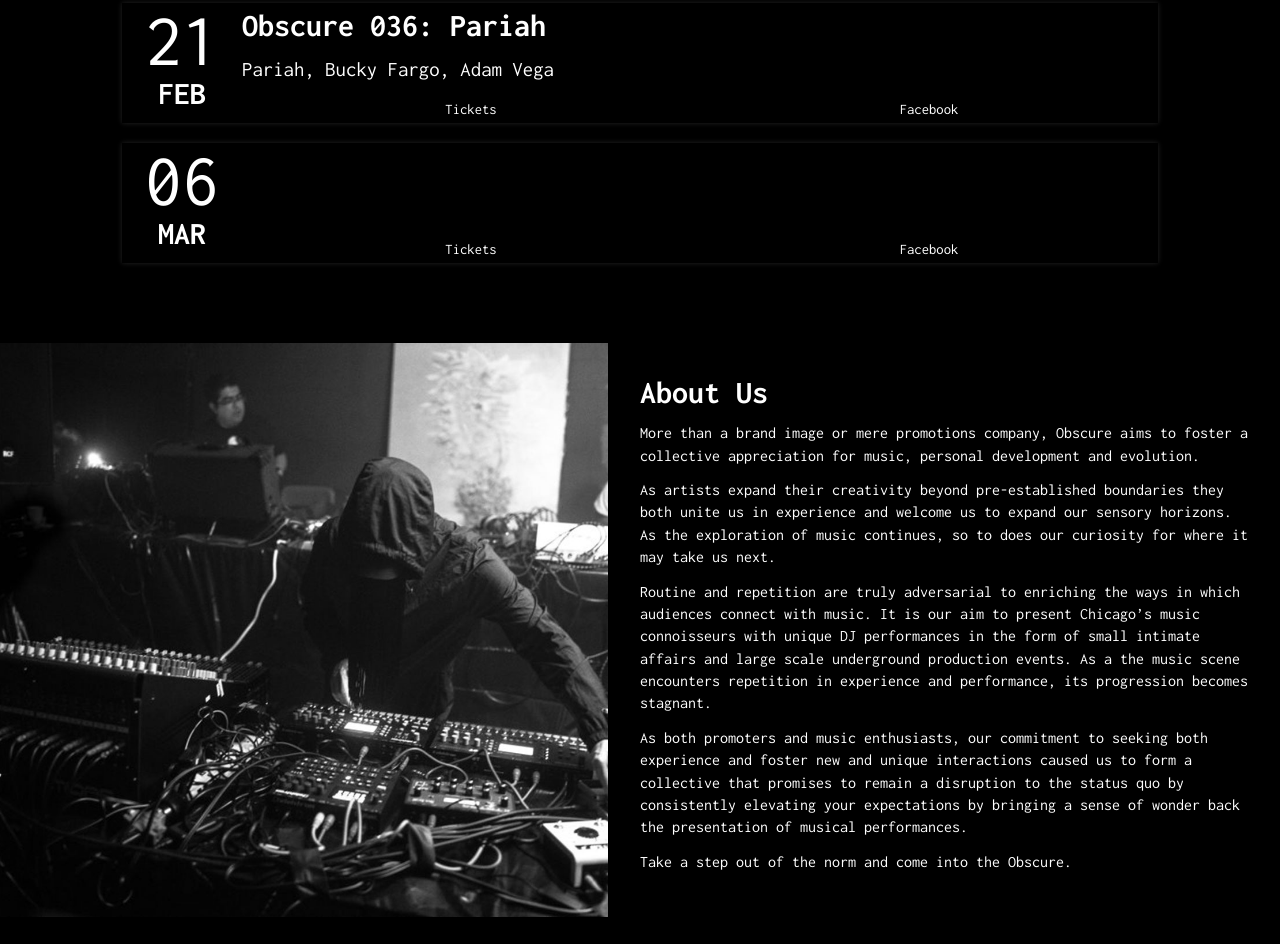
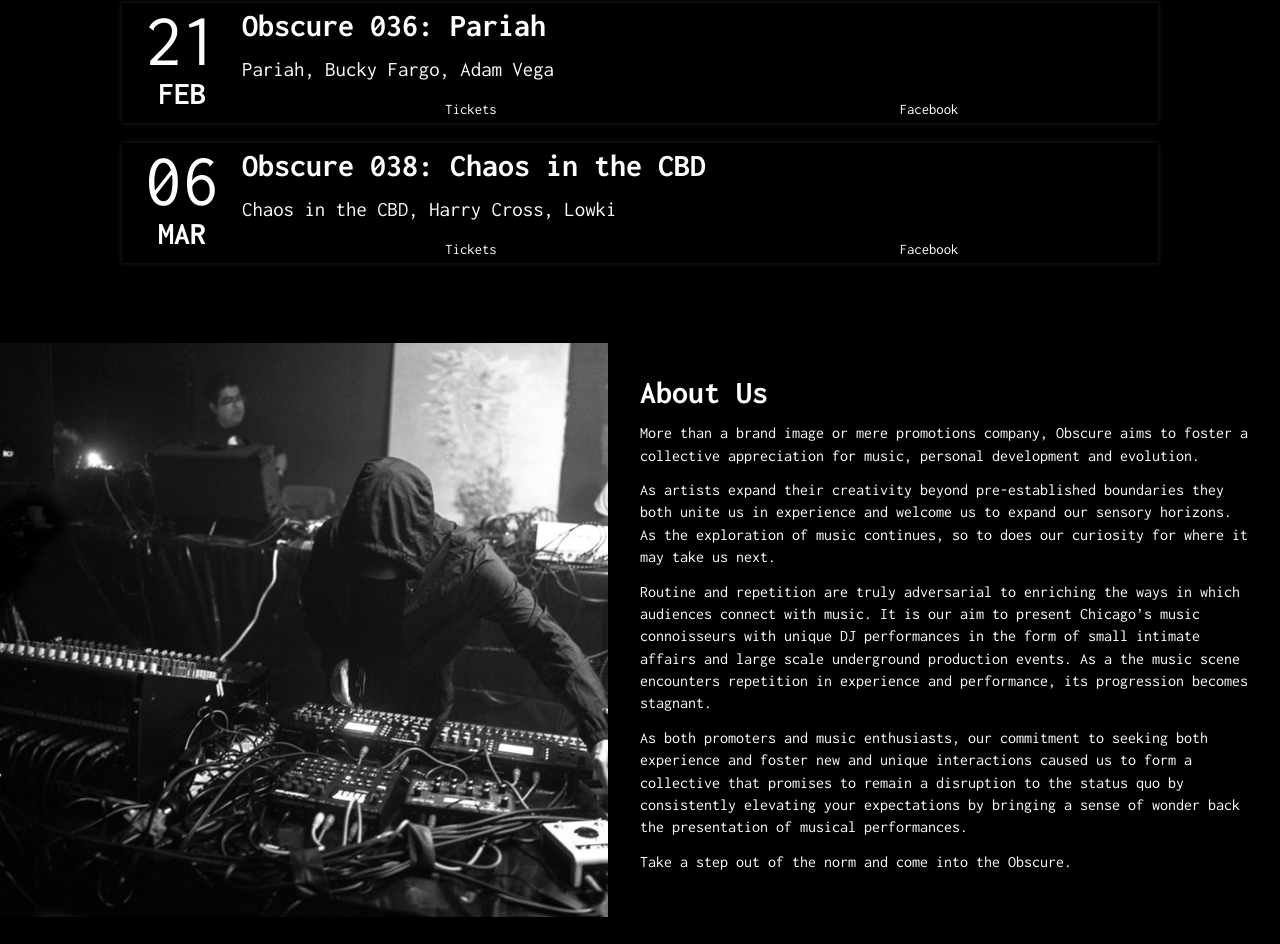
Before and after one commit to v-flores/obscure_web, a plain HTML site: page index.html in a window 1280 px wide. Shown: the part 981-1925 px from the top of the page. Drawn offline with nearby package versions, Linux system fonts and the light colour scheme.

Commit message:
event update

```diff
--- a/index.html
+++ b/index.html
@@ -80,8 +80,8 @@
                   <span class="year">2020</span>
                 </time>
                 <div class="info">
-                  <h2 class="title">Obscure 038: Chaos in the CBD </h2>
-                  <p class="desc">Chaos in the CBD, Harry Cross, Lowki</p>
+                  <h2 class="m-heading">Obscure 038: Chaos in the CBD </h2>
+                  <p class="lead">Chaos in the CBD, Harry Cross, Lowki</p>
                   <ul>
                     <li style="width:50%;"><a href="bit.ly/Obscure038" target="_blank">Tickets</a></li>
                     <li style="width:50%;"><a href="https://www.facebook.com/events/176385550132480/"
```
